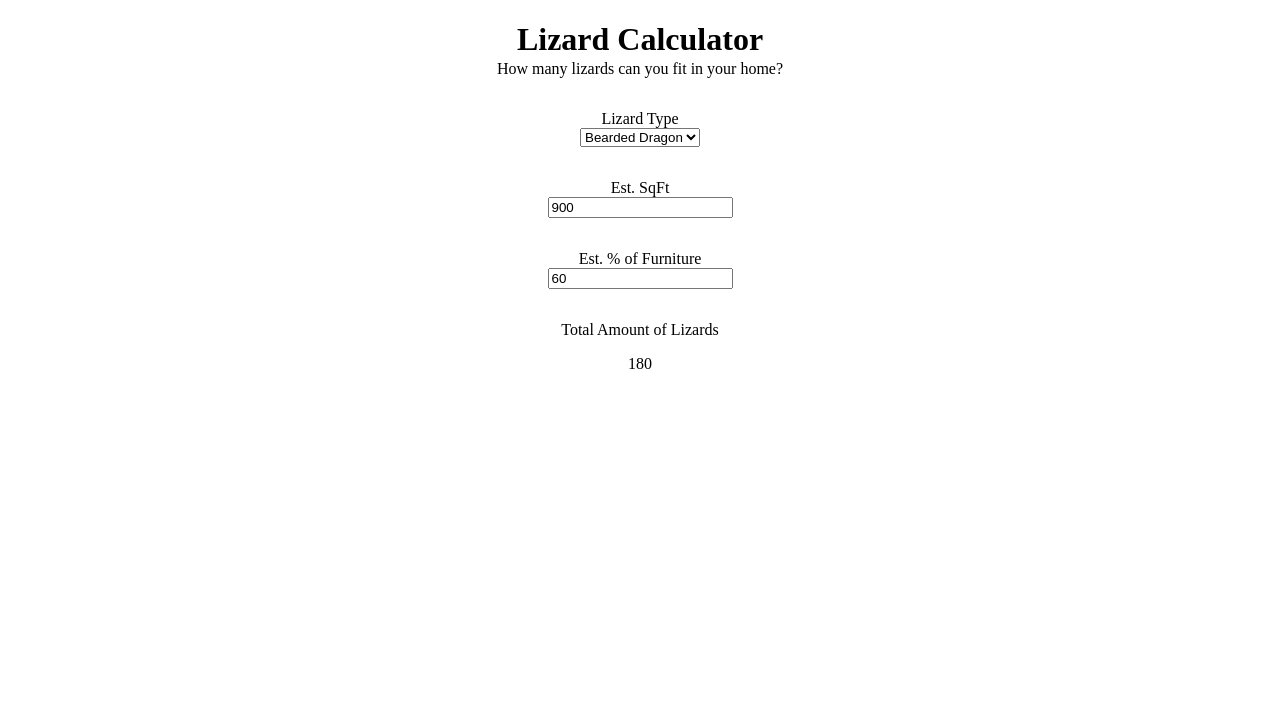
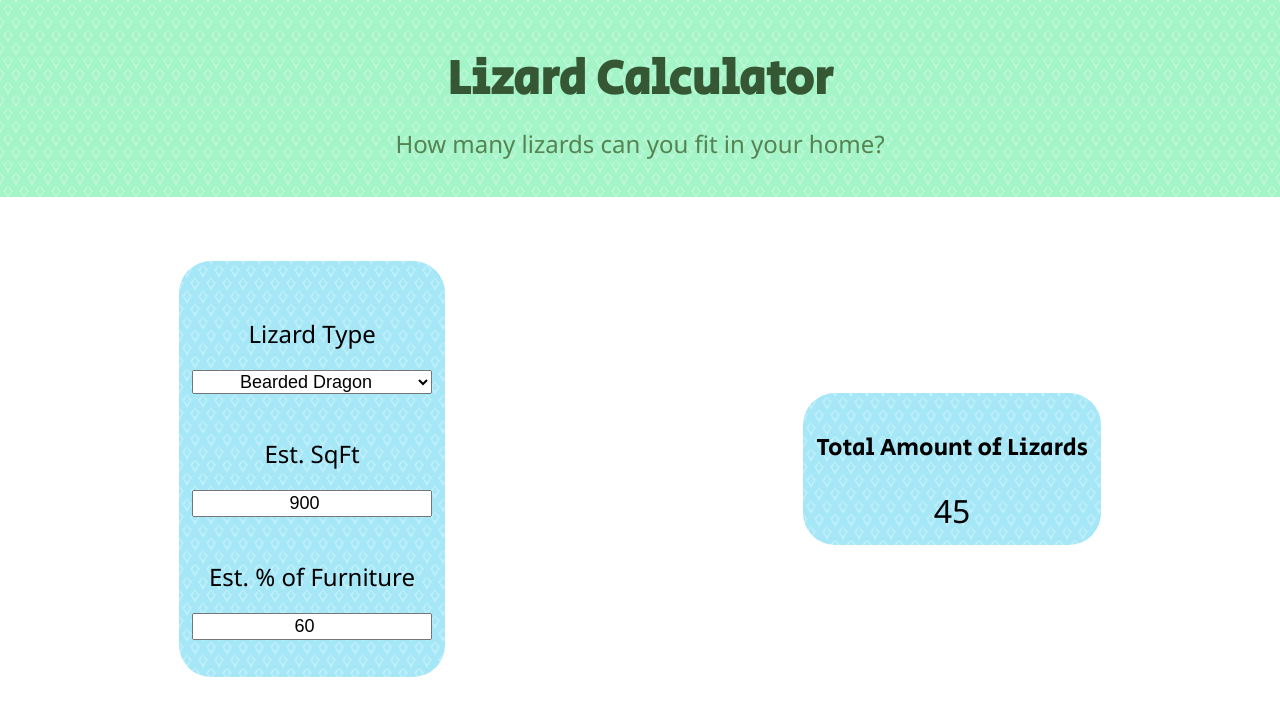
Before and after one commit to nekacurry/webcustomcalc, a plain HTML site: page index.html in a window 1280 px wide. Drawn offline with Linux system fonts and the light colour scheme.

Commit message:
updated styles

```diff
--- a/index.html
+++ b/index.html
@@ -3,6 +3,7 @@
 <head>
     <title>Custom Calculator</title>
     <link rel="stylesheet" href="style.css">
+    <link href="https://fonts.googleapis.com/css2?family=Noto+Sans&family=Secular+One&display=swap" rel="stylesheet">
 </head>
 <body>
     <main>
@@ -10,7 +11,8 @@
             <h1>Lizard Calculator</h1>
             <p>How many lizards can you fit in your home?</p>
         </div>
-        <div class="boxes">
+        <section class="boxes">
+            <div id="inputs">
                 <p>Lizard Type
                     <br><select id="select-lizard">
                         <option value="8">Bearded Dragon</option>
@@ -25,11 +27,12 @@
                 <p>Est. % of Furniture
                     <br><input id="input-furn" value="60" type="number">
                 </p>
-        <section id="total">
+            </div>
+            <div id="total">
                 <p>Total Amount of Lizards</p>
-            <div id="display">180</div>
+                <div id="display">45</div>
+            </div>
         </section>
-        </div>
     </main>
     <script src="script.js" type="module"></script>
 </body>
--- a/style.css
+++ b/style.css
@@ -1,15 +1,58 @@
+body {
+    font-family: "Noto Sans";
+    margin: 0%;
+}
 .header {
     text-align: center;
+    font-size: x-large;
+    font-family: "Secular One";
+    background-color: #6eeea8a2;
+    background-image: url(images/fake-luxury.png);
+    margin-top: 0;
+    padding: 1%;
+    color: #365734;
 }
 
 .header p {
     margin-top: -20px;
+    font-family: "Noto Sans";
+    color: #558352;
 }
 
 .boxes{
+   display: flex;
+   justify-content: space-around;
+   align-content: flex-end;
+   align-items: center;
+   margin-top: 5%;
+}
+#inputs > p {
     display: flex;
     flex-direction: column;
-    justify-content: space-around;
-    align-items: center;
+    text-align: center;
+    line-height: 300%;
+    font-size: x-large;
+}
+#total, #inputs {
+    background-color: #73d9f3a2;
+    background-image: url(images/fake-luxury.png);
+    margin: 0;
+    padding: 1%;
+    border-radius: 2em;
+
+}
+
+#total p {
+    font-size: x-large;
+    font-family: "Secular One";
+}
+
+#display {
+    text-align: center;
+    font-size: xx-large;
+}
+
+input, select {
+    font-size: large;
     text-align: center;
 }
```
Also changed, not shown: images/fake-luxury.png (added), 2 other files. Lines whose indentation alone changed are shown as unchanged.
